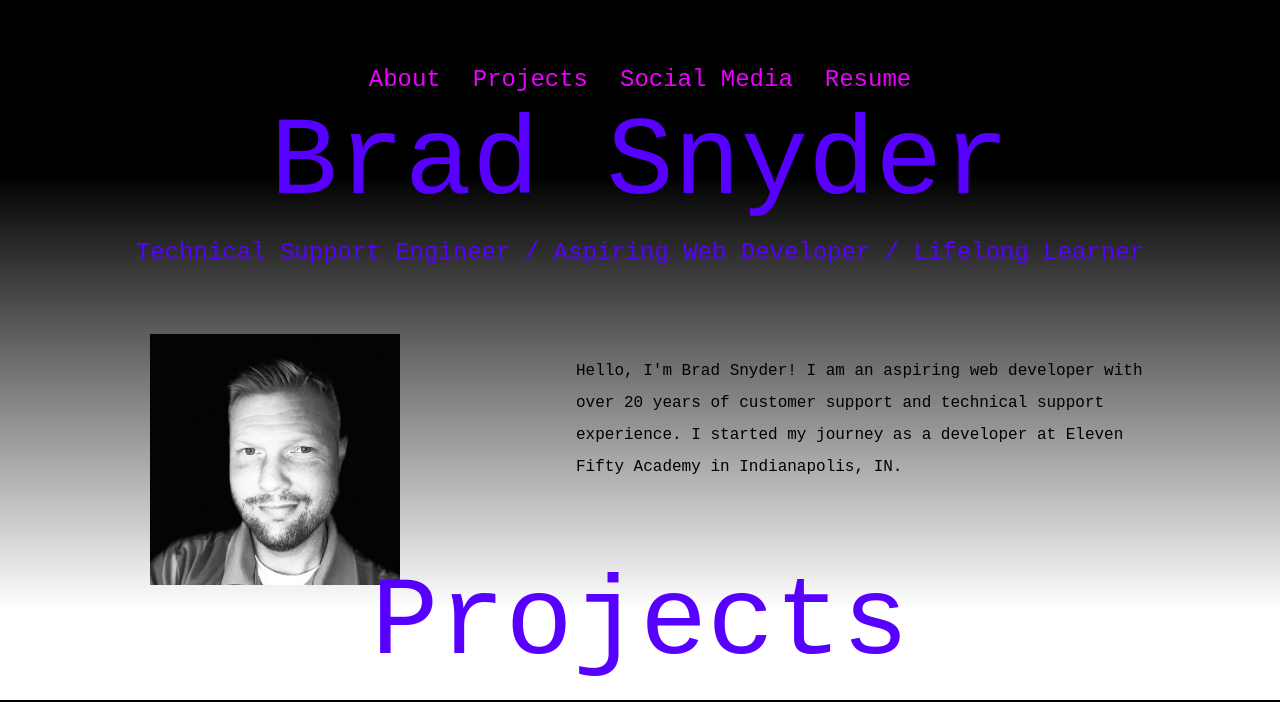
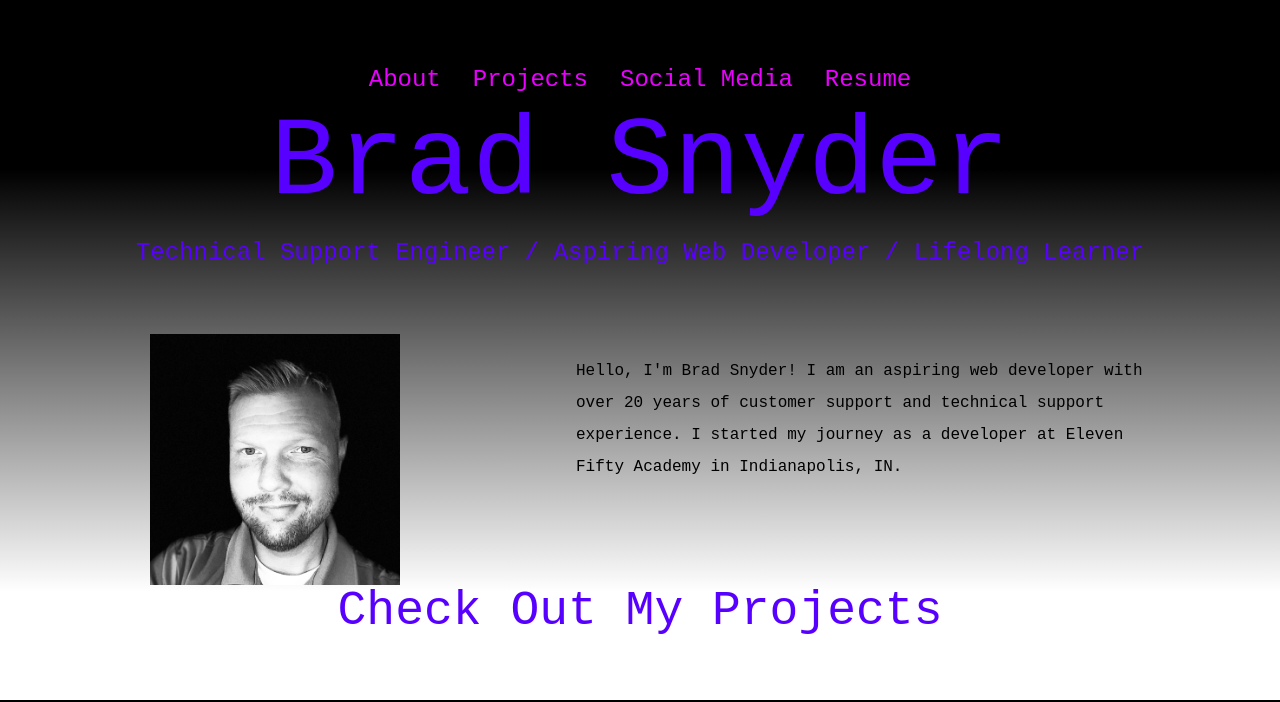
Before and after one commit to bsnyder13/portfolio, a plain HTML site: page index.html in a window 1280 px wide. Shown: the top 702 px of the page. Drawn offline with nearby package versions, Linux system fonts and the light colour scheme.

Commit message:
Added an h3, changed colors of contact form

```diff
--- a/index.html
+++ b/index.html
@@ -41,7 +41,7 @@
       </div>
     </div>
 
-    <h1>Projects</h1>
+    <h3>Check Out My Projects</h3>
 
     <a id="projects"></a>
 <div class="row">
@@ -153,10 +153,10 @@
     ],
     styles: {
       title: {
-        backgroundColor: "#86C232"
+        backgroundColor: "#FFC600"
       },
       button: {
-        backgroundColor: "#86C232"
+        backgroundColor: "#FFC600"
       }
     },
     initiallyVisible: true
--- a/style.css
+++ b/style.css
@@ -41,6 +41,13 @@ h2 {
     text-align: center;
     font-family: 'Courier New', courier, monospace;
     font-size: 1.5em;
+}
+
+h3 {
+    color: #5800FF;
+    text-align: center;
+    font-family: 'Courier New', courier, monospace;
+    font-size: 3em;
 }
 
 .about {
```
